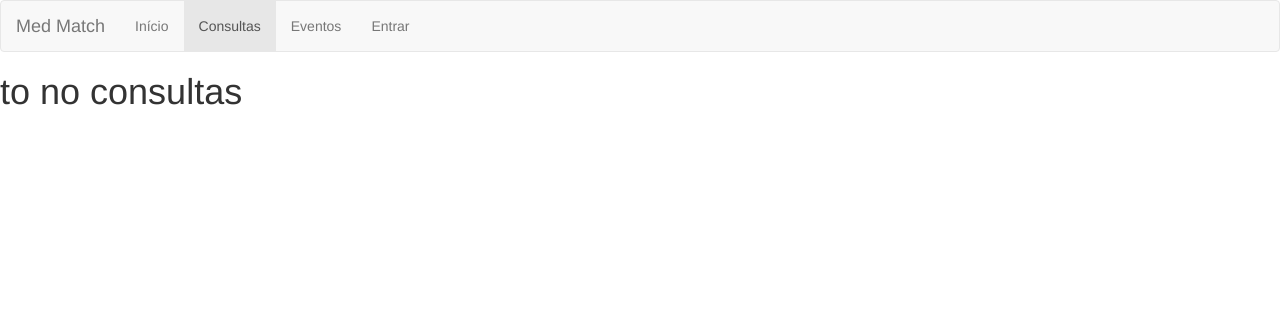
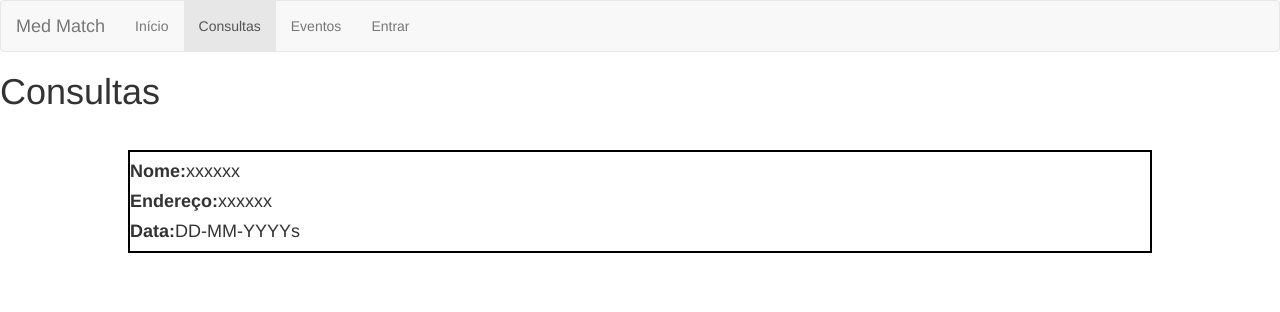
Before and after one commit to IKuuhakuI/Lumanga, a Flask app: page /consultas in a window 1280 px wide. Shown: the top 312 px of the page. Run offline with Flask 2, Linux system fonts and the light colour scheme; some libraries are stand-ins or nearby versions.

Commit message:
card consulta

```diff
--- a/app/templates/consultas.html
+++ b/app/templates/consultas.html
@@ -6,7 +6,7 @@
             <li class="active"><a href="/consultas">Consultas</a></li>
             <li><a href="/eventos">Eventos</a></li>
             {% if logado == True %}
-            <li><a href="/user">Perfil</a></li>
+            <li><a href="/entrar">Perfil</a></li>
             {% endif %}
             {% if logado == False %}
             <li><a href="/entrar">Entrar</a></li>
@@ -14,5 +14,21 @@
 {% endblock %}
 
 {% block conteudo %}
-	<h1>to no consultas</h1>
+    <h1>Consultas</h1>
+    <div class="card_container">
+        <table>
+            <tr>
+                <!-- <td>
+                    <div style="position: relative;"><img src="static/imagens/medica.jpg" style="width: 10%; height: 10%;"></div>
+                </td> -->
+                <td>
+                    <div>
+                        <h4><b>Nome:</b>xxxxxx</h3>
+                        <h4><b>Endereço:</b>xxxxxx</h3>
+                        <h4><b>Data:</b>DD-MM-YYYYs</h3>
+                    </div>
+                </td>
+            </tr>
+        </table>
+    </div>
 {% endblock %}
```
